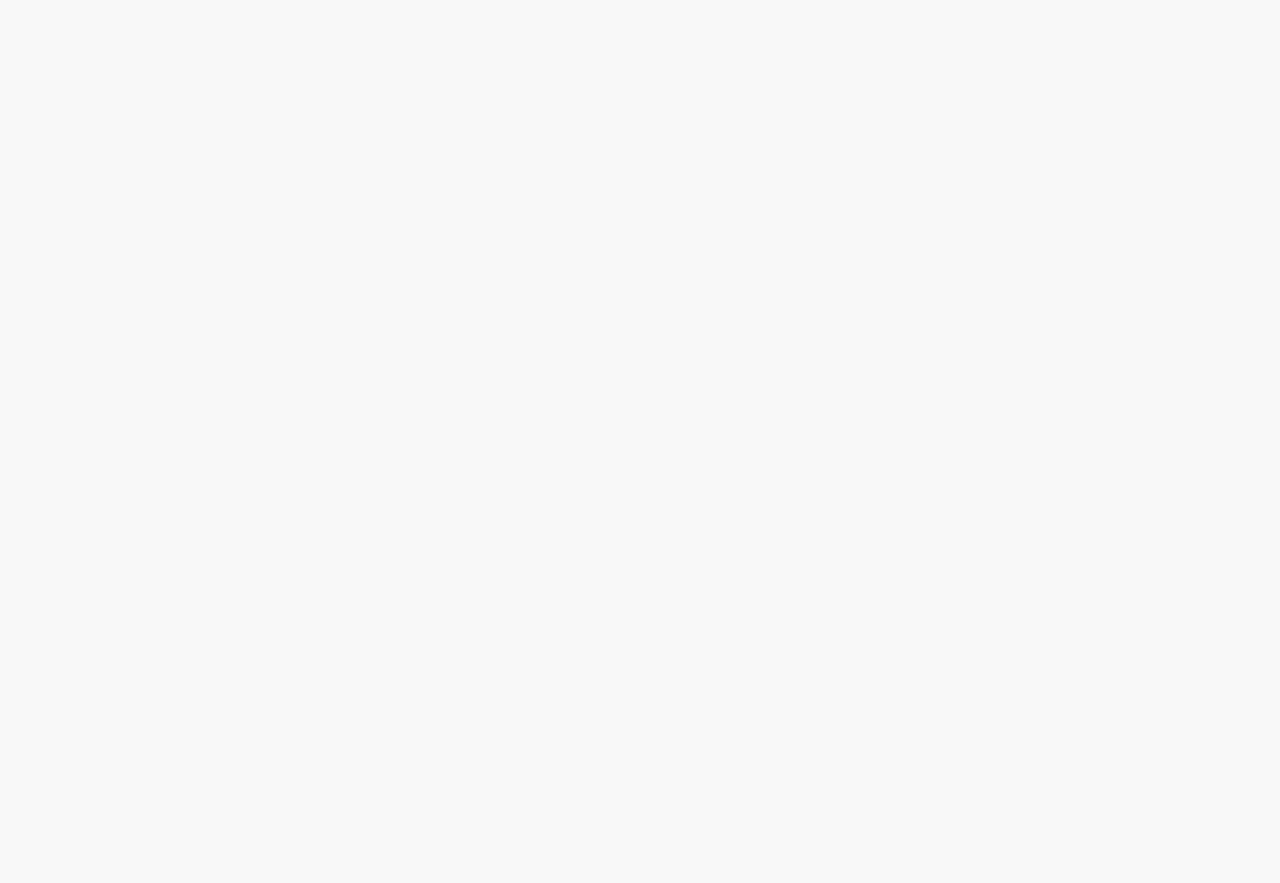
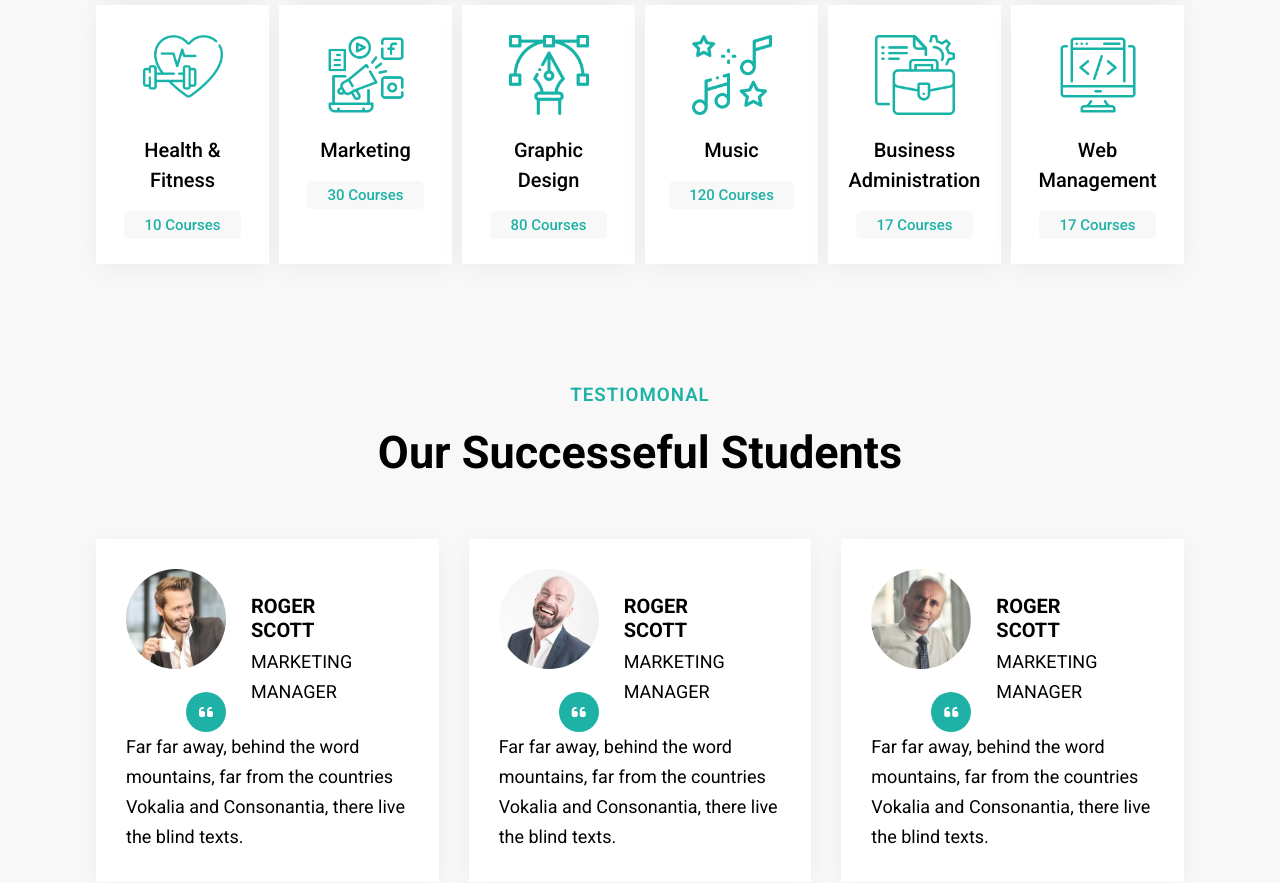
Before and after one commit to MadrugadaGunza/academia-education, a React (Vite) app: page / in a window 1280 px wide. Shown: the part 3120-4003 px from the top of the page. Before the commit the page ends 2784 px from the top, so only its background shows below. Built offline with nearby package versions, Linux system fonts and the light colour scheme.

Commit message:
prepara para subir o projecto

```diff
--- a/src/App.jsx
+++ b/src/App.jsx
@@ -6,6 +6,7 @@ import Home from "./pages/home/Home";
 import About from "./pages/about/About";
 import Contact from "./pages/contact/Contact";
 import Course from "./pages/course/Course";
+import Team from "./pages/team/Team";
 
 const App = () => {
 
@@ -17,6 +18,7 @@ const App = () => {
         <Route path="/about" element={<About />} />
         <Route path="/contact" element={<Contact />} />
         <Route path="/courses" element={<Course />} />
+        <Route path="/team" element={<Team />} />
       </Routes>
     </BrowserRouter>
   )
--- a/src/components/about/HAbout.jsx
+++ b/src/components/about/HAbout.jsx
@@ -1,6 +1,5 @@
-// import React from 'react'
-
 import { coursesCard } from "../../dummydata"
+import OnlineCourses from "../allcourses/OnlineCourses"
 import Title from "../title/Title"
 
 const HAbout = () => {
@@ -56,6 +55,7 @@ const HAbout = () => {
                     </div>
                 </div>
             </section>
+            <OnlineCourses />
         </>
     )
 }
--- /dev/null
+++ b/src/components/team/TeamCard.jsx
@@ -0,0 +1,29 @@
+// import React from 'react'
+
+import { team } from "../../dummydata"
+
+const TeamCard = () => {
+    return (
+        <>
+            {team.map((val, index) => (
+                <div className="items shadow" key={index}>
+                    <div className="img">
+                        <img src={val.cover} alt={val.name} />
+                        <div className="overlay">
+                            <i className="fab fa-facebook-f icon"></i>
+                            <i className="fab fa-instagram icon"></i>
+                            <i className="fab fa-twitter icon"></i>
+                            <i className="fab fa-tiktok icon"></i>
+                        </div>
+                        <div className="details">
+                            <h2>{val.name}</h2>
+                            <p>{val.work}</p>
+                        </div>
+                    </div>
+                </div>
+            ))}
+        </>
+    )
+}
+
+export default TeamCard
--- /dev/null
+++ b/src/components/testiomonal/Test.css
@@ -0,0 +1,31 @@
+.testiomonal .items {
+    padding: 30px;
+    transition: .5s;
+}
+
+.testiomonal .img {
+    position: relative;
+}
+
+.testiomonal img {
+    width: 100px;
+    height: 100px;
+    border-radius: 50%;
+}
+
+.testiomonal i {
+    position: absolute;
+    bottom: 0;
+    left: 60px;
+    background-color: #1eb2a6;
+    color: #fff;
+}
+
+.testiomonal .name {
+    margin: 25px;
+}
+
+.testiomonal .name h2 {
+    font-size: 20px;
+    margin-bottom: 5px;
+}
--- /dev/null
+++ b/src/components/testiomonal/Test.jsx
@@ -0,0 +1,34 @@
+import './Test.css'
+import { testimonal } from "../../dummydata"
+import Title from "../title/Title"
+
+const Test = () => {
+    return (
+        <>
+            <section className="testiomonal padding">
+                <div className="container">
+                    <Title subtitle='testiomonal' title='our successeful students' />
+                    <div className="content grid2">
+                        {testimonal.map((val) => (
+                            <div className="items shadow" key={val.id}>
+                                <div className="box flex">
+                                    <div className="img">
+                                        <img src={val.cover} alt={val.name} />
+                                        <i className="fa fa-quote-left icon"></i>
+                                    </div>
+                                    <div className="name">
+                                        <h2>{val.name}</h2>
+                                        <p>{val.post}</p>
+                                    </div>
+                                </div>
+                                <p>{val.desc}</p>
+                            </div>
+                        ))}
+                    </div>
+                </div>
+            </section>
+        </>
+    )
+}
+
+export default Test
--- a/src/pages/course/Course.css
+++ b/src/pages/course/Course.css
@@ -1,5 +1,5 @@
 .courseCard {
-    padding: 50px 0;
+    padding: 0px 0;
 }
 
 .courseCard .items {
--- a/src/pages/home/Home.jsx
+++ b/src/pages/home/Home.jsx
@@ -1,8 +1,7 @@
-// import React from 'react'
-
 import AboutCard from "../../components/about/AboutCard"
 import HAbout from "../../components/about/HAbout"
 import Hero from "../../components/hero/Hero"
+import Test from "../../components/testiomonal/Test"
 
 const Home = () => {
     return (
@@ -10,6 +9,7 @@ const Home = () => {
             <Hero />
             <AboutCard />
             <HAbout />
+            <Test />
         </div>
     )
 }
--- /dev/null
+++ b/src/pages/team/Team.css
@@ -0,0 +1,63 @@
+.team .items {
+    transition: .5s;
+}
+
+.team .img {
+    position: relative;
+}
+
+.team img {
+    width: 100%;
+    height: 100%;
+}
+
+.overlay {
+    position: absolute;
+    bottom: 0;
+    z-index: 11;
+    display: flex;
+    flex-direction: column;
+    padding: 170px 20px;
+    transition: .5s;
+    opacity: 0;
+}
+
+.overlay i {
+    background-color: #000;
+    color: #fff;
+    margin: 5px;
+}
+
+.team .details {
+    padding: 30px;
+    text-align: center;
+}
+
+.team .details h2 {
+    font-weight: 500;
+    font-size: 20px;
+    transition: .5s;
+}
+
+.team .details p {
+    font-size: 15px;
+    color: grey;
+    margin-top: 10px;
+    transition: .5s;
+}
+
+.team .items:hover {
+    background-color: #1eb2a6;
+    color: #fff;
+    cursor: pointer;
+}
+
+.team .items:hover p {
+    color: #fff;
+}
+
+.team .items:hover .overlay {
+    /* background-color: #1eb2a6;
+    color: #fff; */
+    opacity: 1;
+}
--- /dev/null
+++ b/src/pages/team/Team.jsx
@@ -0,0 +1,18 @@
+import './Team.css'
+import Back from "../../components/back/Back"
+import TeamCard from "../../components/team/TeamCard"
+
+const Team = () => {
+    return (
+        <>
+            <Back title='Team' />
+            <section className="team padding">
+                <div className="container grid">
+                    <TeamCard />
+                </div>
+            </section>
+        </>
+    )
+}
+
+export default Team
```
